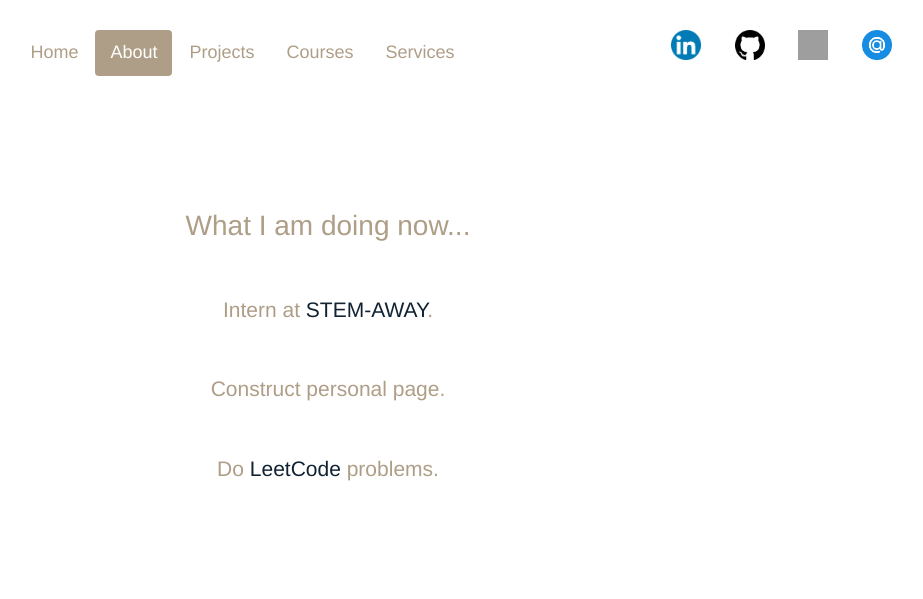
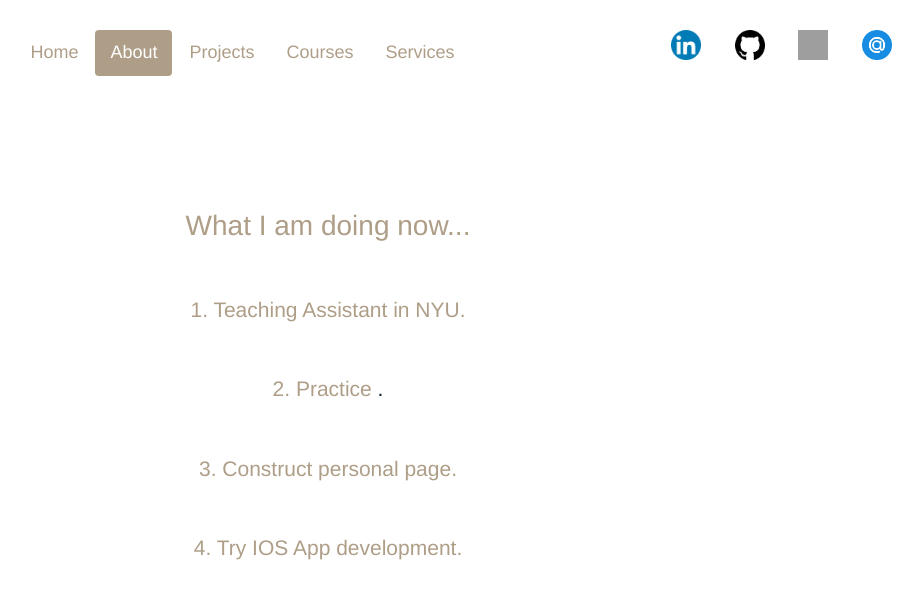
Before and after one commit to jadewu/jadewu.github.io, a Jekyll site: the page built from about.html, in a window 1280 px wide. Shown: the top 599 px of the page, without its empty margins (332-1255 px from the left). Built offline with Jekyll 4.4.1, drawn with Linux system fonts in a browser that asks for light colours; grey boxes are pictures that could not be loaded.

Commit message:
Update current status

```diff
--- a/about.html
+++ b/about.html
@@ -4,8 +4,9 @@ layout: default
 <div class="container" style="margin-top: 50px;">
   <div class="blurb">
           <p style="text-align: center; margin-top: 50px; font-size: 2em"> What I am doing now...</p>
-          <p style="text-align: center; margin-top: 50px;"> Intern at <a href="https://stemaway.com/">STEM-AWAY</a>. </p>
-          <p style="text-align: center; margin-top: 50px;"> Construct personal page. </p>
-          <p style="text-align: center; margin-top: 50px;"> Do <a href="https://leetcode.com/jadenue/">LeetCode</a> problems. </p>
+          <p style="text-align: center; margin-top: 50px;"> 1. Teaching Assistant in NYU. </p>
+          <p style="text-align: center; margin-top: 50px;"> 2. Practice <a href="https://leetcode.com/jadenue/">. </p>
+          <p style="text-align: center; margin-top: 50px;"> 3. Construct personal page. </p>
+          <p style="text-align: center; margin-top: 50px;"> 4. Try IOS App development. </p>
   </div>
 </div>
```
